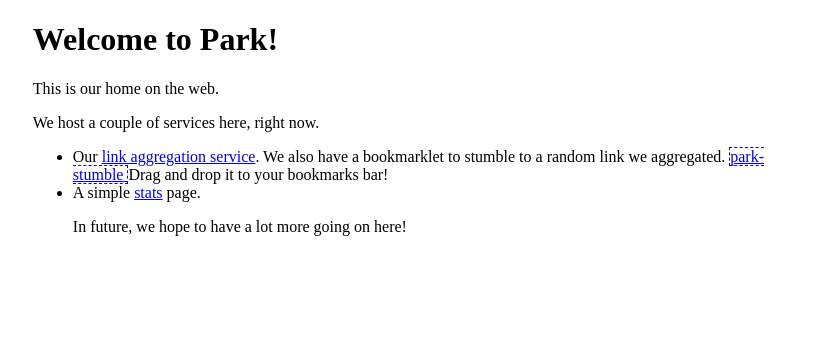
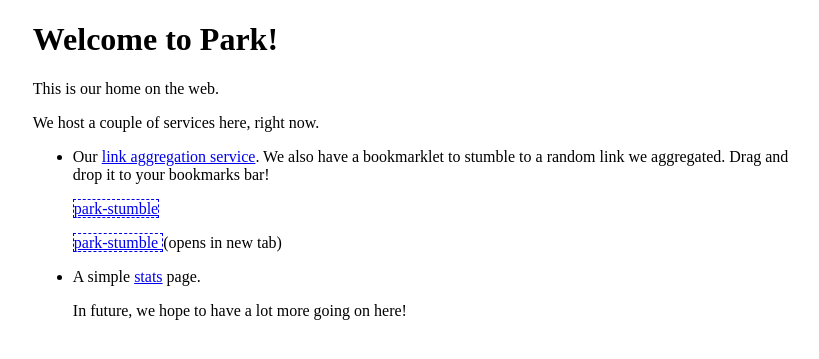
Before and after one commit to punchagan/parktain, a Flask app: template parktain/web/templates/index.html in a window 1280 px wide. Shown: the top 359 px of the page, without its empty margins (228-1047 px from the left). Run offline with Flask 2, Linux system fonts and the light colour scheme; the template is opened without the code that fills it, so the values that code supplies are empty; parts of the project's set-up code (start-up, migrations or seed data) failed here and were passed over.

Commit message:
Add bookmarklet for opening link in new tab

```diff
--- a/parktain/web/templates/index.html
+++ b/parktain/web/templates/index.html
@@ -14,13 +14,21 @@
               Our <a href="{{url_for('show_links')}}"> link aggregation service</a>.
 
               We also have a bookmarklet to stumble to a random link we
-              aggregated.
-              <a style="border: 1px dashed;"
-                 href="javascript:void(document.location.href='https://park.muse-amuse.in/random_link/')">
-                  park-stumble
-              </a>
+              aggregated. Drag and drop it to your bookmarks bar!
 
-              Drag and drop it to your bookmarks bar!
+              <p>
+                  <a style="border: 1px dashed;"
+                     href="javascript:void(document.location.href='https://park.muse-amuse.in/random_link/')">
+                      park-stumble
+                  </a>
+              </p>
+
+              <p>
+                  <a style="border: 1px dashed;"
+                     href="javascript:void(open('https://park.muse-amuse.in/random_link/'));">
+                      park-stumble
+                  </a> (opens in new tab)
+              </p>
 
           </li>
 
```
